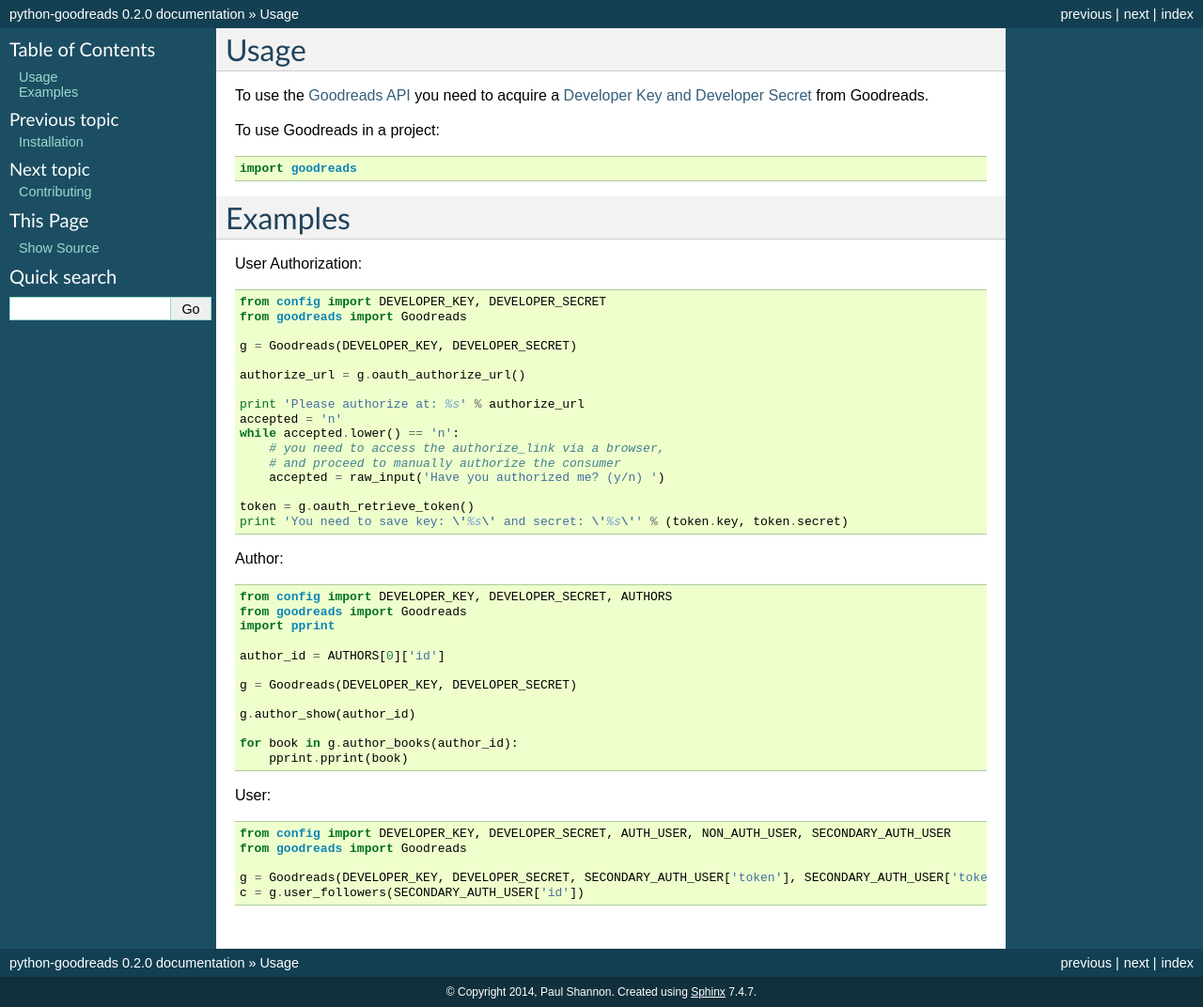
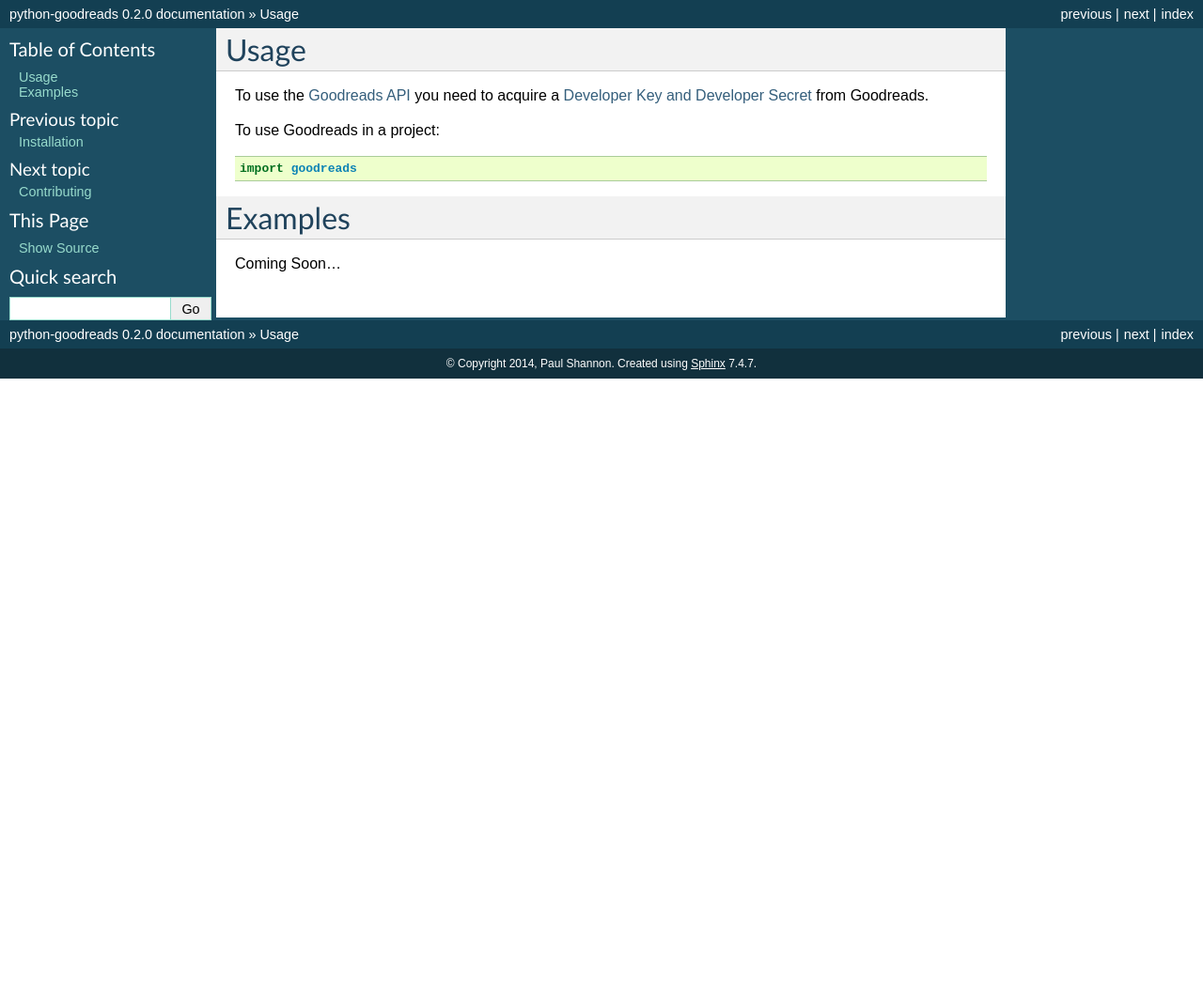
Before and after one commit to paulshannon/python-goodreads, a Sphinx documentation site: the page built from docs/usage.rst, in a window 1280 px wide. Shown: the whole page at 94% size. Built offline with Sphinx 7.4.7, drawn with Linux system fonts in a browser that asks for light colours; after the commit the page ends 900 px from its top, so only the background shows below that.

Commit message:
Docs update

```diff
--- a/CONTRIBUTING.rst
+++ b/CONTRIBUTING.rst
@@ -39,6 +39,9 @@
 Goodreads could always use more documentation, whether as part of the
 official Goodreads docs, in docstrings, or even on the web in blog posts,
 articles, and such.
+
+Try and add/modify docstrings according to the Google-style docstrings:
+http://sphinxcontrib-napoleon.readthedocs.org/en/latest/
 
 Submit Feedback
 ~~~~~~~~~~~~~~~
--- a/docs/index.rst
+++ b/docs/index.rst
@@ -4,7 +4,7 @@
    contain the root `toctree` directive.
 
 Welcome to python-goodreads's documentation!
-======================================
+============================================
 
 Contents:
 
--- a/docs/usage.rst
+++ b/docs/usage.rst
@@ -1,6 +1,6 @@
-========
+=====
 Usage
-========
+=====
 
 To use the `Goodreads API <http://www.goodreads.com/api>`_ you need to acquire a `Developer Key and Developer Secret <http://www.goodreads.com/api/keys>`_ from Goodreads.
 
@@ -12,45 +12,4 @@
 Examples
 ========
 
-User Authorization::
-
-	from config import DEVELOPER_KEY, DEVELOPER_SECRET
-	from goodreads import Goodreads
-
-	g = Goodreads(DEVELOPER_KEY, DEVELOPER_SECRET)
-
-	authorize_url = g.oauth_authorize_url()
-
-	print 'Please authorize at: %s' % authorize_url
-	accepted = 'n'
-	while accepted.lower() == 'n':
-	    # you need to access the authorize_link via a browser,
-	    # and proceed to manually authorize the consumer
-	    accepted = raw_input('Have you authorized me? (y/n) ')
-
-	token = g.oauth_retrieve_token()
-	print 'You need to save key: \'%s\' and secret: \'%s\'' % (token.key, token.secret)
-
-
-Author::
-
-	from config import DEVELOPER_KEY, DEVELOPER_SECRET, AUTHORS
-	from goodreads import Goodreads
-	import pprint
-
-	author_id = AUTHORS[0]['id']
-
-	g = Goodreads(DEVELOPER_KEY, DEVELOPER_SECRET)
-
-	g.author_show(author_id)
-
-	for book in g.author_books(author_id):
-	    pprint.pprint(book)
-
-User::
-
-	from config import DEVELOPER_KEY, DEVELOPER_SECRET, AUTH_USER, NON_AUTH_USER, SECONDARY_AUTH_USER
-	from goodreads import Goodreads
-
-	g = Goodreads(DEVELOPER_KEY, DEVELOPER_SECRET, SECONDARY_AUTH_USER['token'], SECONDARY_AUTH_USER['token_secret'])
-	c = g.user_followers(SECONDARY_AUTH_USER['id'])
+Coming Soon...
```
Also changed, not shown: README.rst (+4 -4 lines), docs/installation.rst (line endings or trailing spaces).
